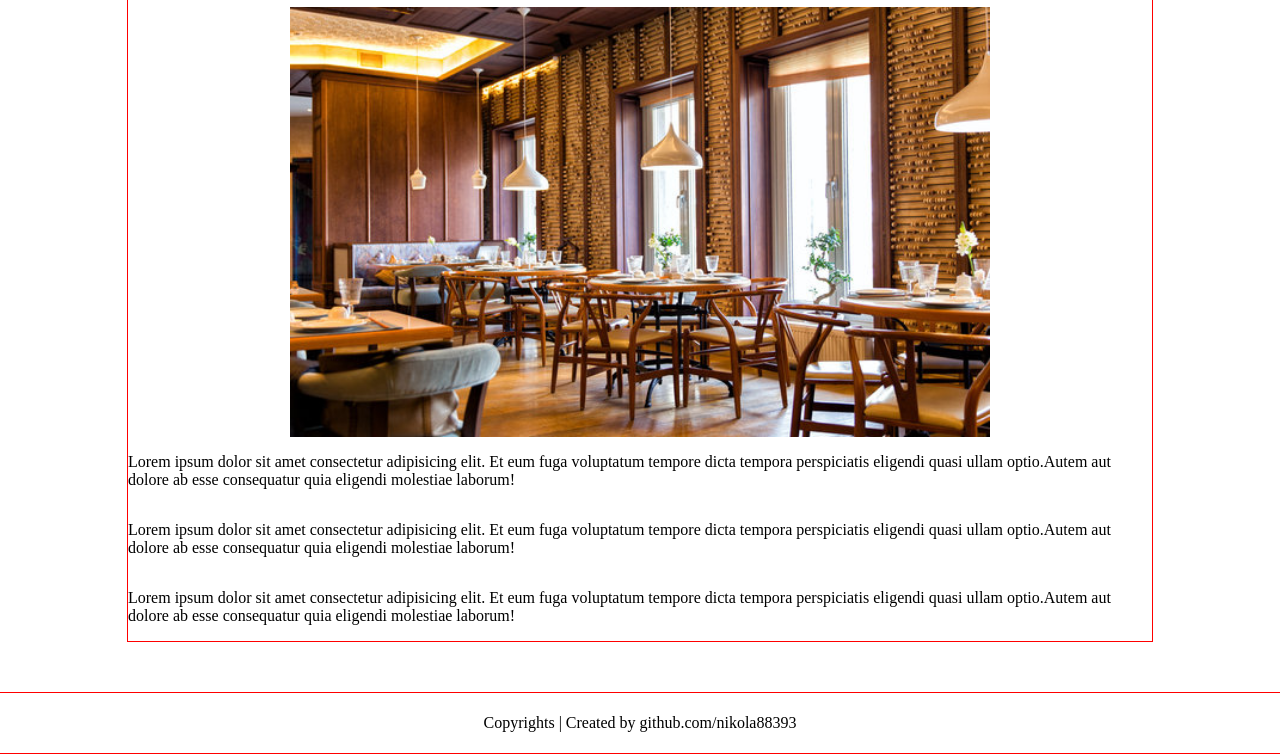
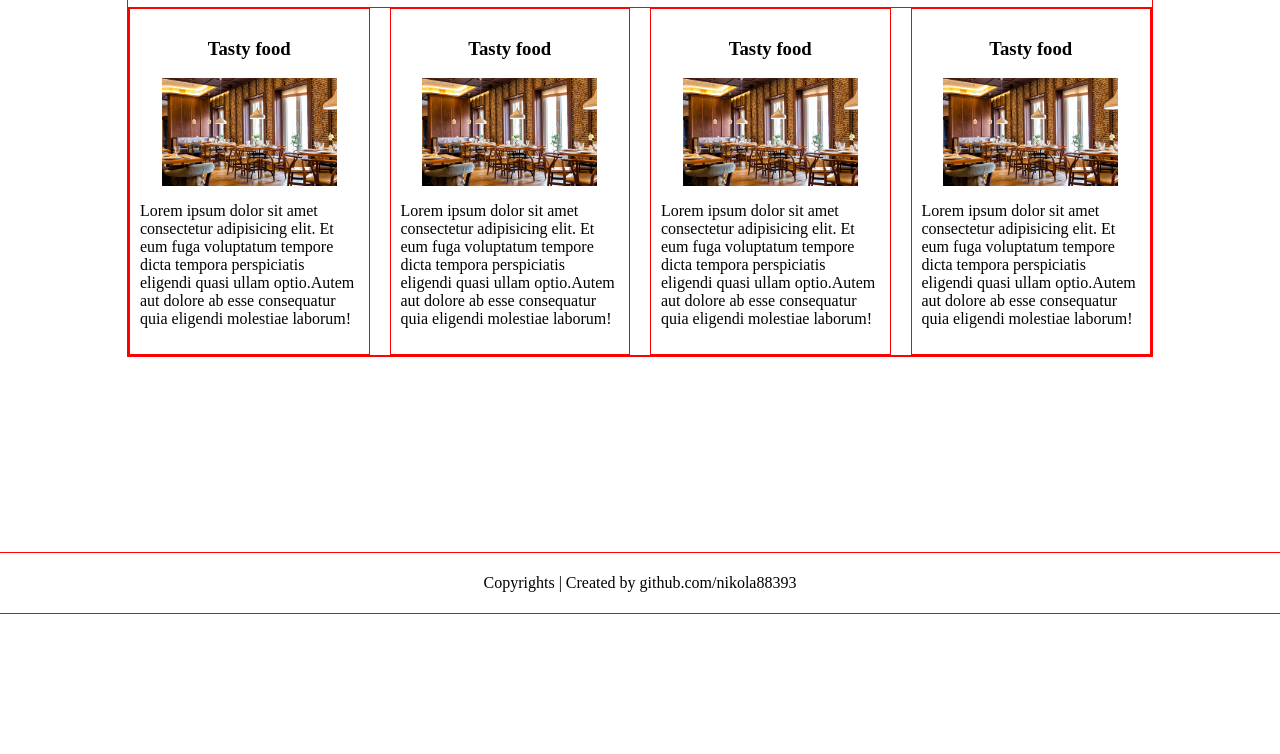
Before and after one commit to nikola88393/RestaurantPage, a website built with webpack: page dist/index.html in a window 1280 px wide. Shown: the part 186-940 px from the top of the page. After the commit the page ends 800 px from the top, so only its background shows below. Built offline with nearby package versions, Linux system fonts and the light colour scheme.

Commit message:
Create basic logic for generating the menu tab

```diff
--- /dev/null
+++ b/src/generateMenu.js
@@ -0,0 +1,33 @@
+function generateMenu() {
+    let container = document.getElementById('content');
+
+    let h1 = document.createElement('h1');
+    h1.innerHTML = 'Our menu';
+    container.appendChild(h1);
+
+    let gridContainer = document.createElement('div');
+    gridContainer.classList.add('gridContainer');
+
+    for (let i = 0; i < 4; i++) {
+        let div = document.createElement('div');
+        div.classList.add('menuCard');
+
+        let h3 = document.createElement('h3');
+        h3.innerHTML = 'Tasty food';
+        div.appendChild(h3);
+
+        let img = document.createElement('img');
+        img.src = img.src = '../src/assets/homeImg.jpg';
+        div.appendChild(img);
+
+        let p = document.createElement('p');
+        p.innerHTML = "Lorem ipsum dolor sit amet consectetur adipisicing elit. Et eum fuga voluptatum tempore dicta tempora perspiciatis eligendi quasi ullam optio.Autem aut dolore ab esse consequatur quia eligendi molestiae laborum!"
+        div.appendChild(p);
+
+        gridContainer.appendChild(div);
+    }
+
+    container.appendChild(gridContainer);
+}
+
+export default generateMenu;
--- a/src/index.js
+++ b/src/index.js
@@ -1,5 +1,7 @@
 import "./style.css";
 import generateHome from "./generateHome";
+import generateMenu from "./generateMenu";
 
-generateHome();
+// generateHome();
+generateMenu();
 console.log("working");
--- a/src/style.css
+++ b/src/style.css
@@ -44,3 +44,21 @@ footer {
     /* margin-top: 30px; */
     max-width: 80%;
 }
+
+.gridContainer {
+    border: 1px solid red;
+    display: grid;
+    grid-template-columns: repeat(auto-fit, minmax(200px, 1fr));
+    grid-gap: 20px;
+
+}
+
+.menuCard {
+    border: 1px solid red;
+    display: flex;
+    flex-direction: column;
+    align-items: center;
+    justify-content: center;
+    padding: 10px;
+
+}
```
Also changed, not shown: dist/main.js, 1 other file.
